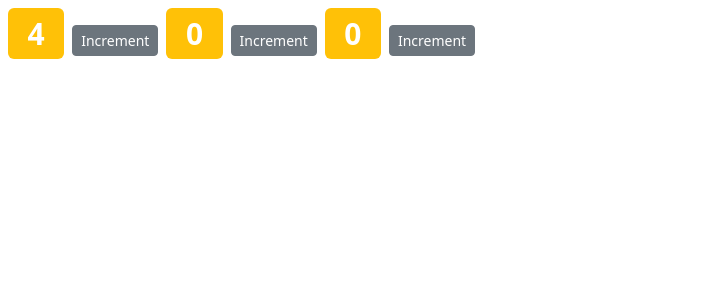
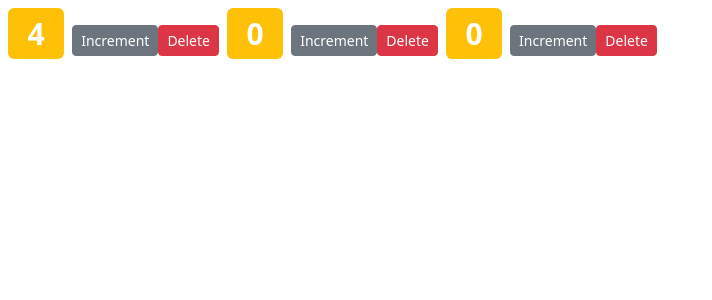
Before and after one commit to manas-shinde/Counter-App, a React (Create React App) app: page / in a window 1280 px wide. Shown: the top 300 px of the page, without its empty margins (0-712 px from the left). Built offline with nearby package versions, Linux system fonts and the light colour scheme.

Commit message:
Raising event in child element and handling in parent element.

```diff
--- a/src/components/counter.jsx
+++ b/src/components/counter.jsx
@@ -2,7 +2,7 @@ import React, { Component } from "react";
 
 class Counter extends Component {
   state = {
-    value: this.props.value,
+    value: this.props.counter.value,
     tags: ["tag1", "tag2", "tag3", "tag4", "tag5"],
   };
 
@@ -25,6 +25,12 @@ class Counter extends Component {
         >
           Increment
         </button>
+        <button
+          className="btn btn-danger btn-sm"
+          onClick={() => this.props.onDelete(this.props.counter.id)}
+        >
+          Delete
+        </button>
 
         {/* {this.state.tags.map((tag) => (
           <li key={tag}>{tag}</li>
--- a/src/components/counters.jsx
+++ b/src/components/counters.jsx
@@ -9,11 +9,15 @@ class Counters extends Component {
       { id: 3, value: 0 },
     ],
   };
+  handleDelete = (id) => {
+    const counters = this.state.counters.filter((cnt) => cnt.id !== id);
+    this.setState({ counters });
+  };
   render() {
     return (
       <div>
         {this.state.counters.map((cnt) => (
-          <Counter key={cnt.id} value={cnt.value} />
+          <Counter key={cnt.id} counter={cnt} onDelete={this.handleDelete} />
         ))}
       </div>
     );
```
